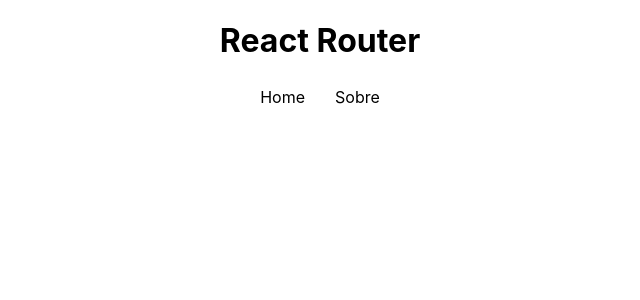
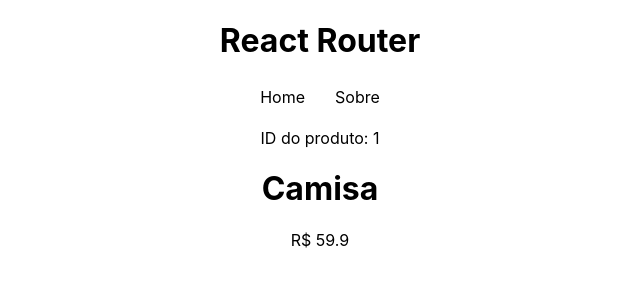
Before and after one commit to guiCarvalhoSP/estudos-react-router, a React (Create React App) app: page /products/1 in a window 1280 px wide. Shown: the top 300 px of the page, without its empty margins (320-960 px from the left). Built offline with nearby package versions, Linux system fonts and the light colour scheme; data requests are answered from the project's data file.

Commit message:
Rotas dinamicas

```diff
--- a/src/App.js
+++ b/src/App.js
@@ -5,6 +5,7 @@
 import Navbar from './components/Navbar';
 import About from './pages/About';
 import Home from './pages/Home';
+import Product from './pages/Product';
 
 function App() {
   return (
@@ -15,7 +16,7 @@
         <Routes>
           <Route path='/' element={<Home />} />
           <Route path='/about' element={<About />} />
-
+          <Route path='/products/:id' element={<Product />} />
         </Routes>
       </BrowserRouter>
     </div>
--- a/src/pages/Home.js
+++ b/src/pages/Home.js
@@ -19,6 +19,7 @@
           <li key={item.id}>
             <h2>{item.name}</h2>
             <p>R$: {item.price}</p>
+            <Link to={`products/${item.id}`}>Detalhes</Link>
           </li>
         ))}
       </ul>
--- /dev/null
+++ b/src/pages/Product.js
@@ -0,0 +1,26 @@
+import { useParams } from "react-router-dom"
+import { useFetch } from "../hooks/useFetch";
+
+const Product = () => {
+
+    const { id } = useParams();
+
+    const url = "http://localhost:3000/products/" + id;
+    const {data: product, loading, error} = useFetch(url);
+
+    return (
+        <>
+            <p>ID do produto: {id}</p>
+            {error && <p>Ocorreu um erro</p>}
+            {loading && <p>Carregando...</p>}
+            {product && (
+                <div>
+                    <h1>{product.name}</h1>
+                    <p>R$ {product.price}</p>
+                </div>
+            )}
+        </>
+    )
+}
+
+export default Product
```
